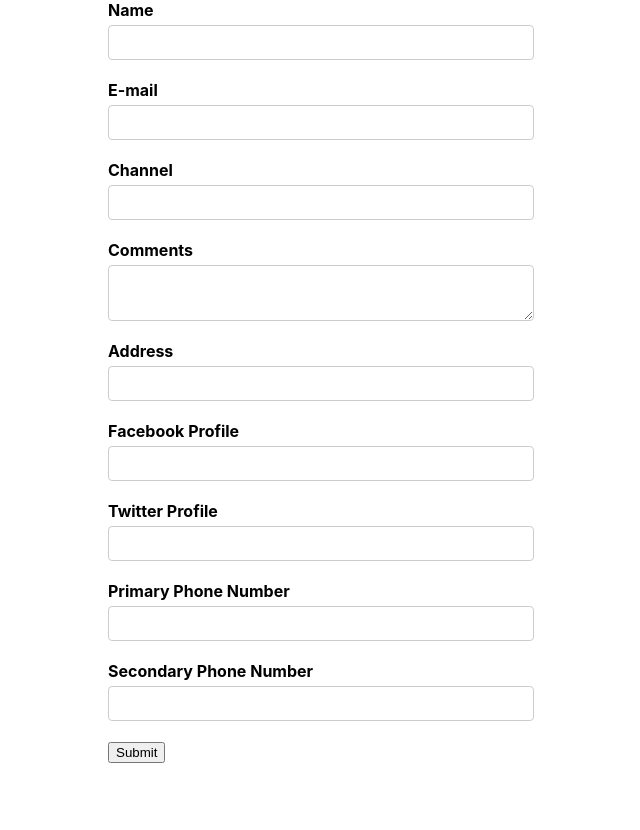
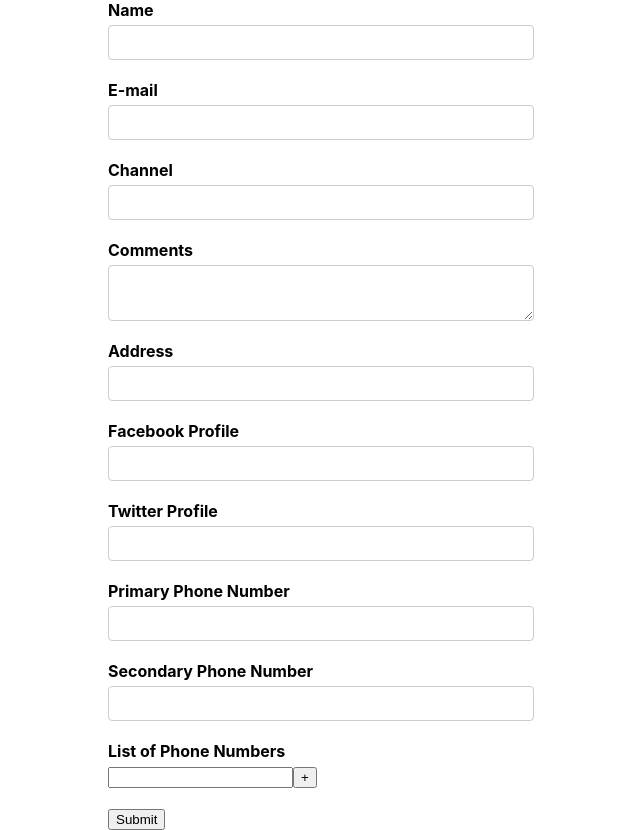
Before and after one commit to DuncanMoyo/formik, a React (Create React App) app: page / in a window 1280 px wide. Shown: the whole page, without its empty margins (319-959 px from the left). Before the commit the page ends 800 px from the top, so only its background shows below. Built offline with nearby package versions, Linux system fonts and the light colour scheme.

Commit message:
t-22 FieldArray Component

```diff
--- a/src/components/YoutubeForm.js
+++ b/src/components/YoutubeForm.js
@@ -1,5 +1,5 @@
 import React from "react";
-import { Formik, Form, Field, ErrorMessage } from "formik";
+import { Formik, Form, Field, ErrorMessage, FieldArray } from "formik";
 import * as Yup from "yup";
 import TextError from "./TextError";
 
@@ -10,10 +10,11 @@
   comments: "",
   address: "",
   social: {
-    facebook: '',
-    twitter: ''
+    facebook: "",
+    twitter: "",
   },
-  phoneNumbers: ['', '']
+  phoneNumbers: ["", ""],
+  phNumbers: [""],
 };
 
 const onSubmit = (values) => {
@@ -45,9 +46,7 @@
           <label htmlFor="email">E-mail</label>
           <Field type="email" id="email" name="email" />
           <ErrorMessage name="email">
-            {
-              errorMsg => <div className="error" >{errorMsg}</div>
-            }
+            {(errorMsg) => <div className="error">{errorMsg}</div>}
           </ErrorMessage>
         </div>
         <div className="form-control">
@@ -65,11 +64,11 @@
           <label htmlFor="address">Address</label>
           <Field name="address">
             {(props) => {
-              const { field, form, meta } = props;
+              const { field, meta } = props;
               console.log("Render Props: ", props);
               return (
                 <div>
-                  <input type='text' id="address" {...field} />
+                  <input type="text" id="address" {...field} />
                   {meta.touched && meta.error ? <div>{meta.error}</div> : null}
                 </div>
               );
@@ -92,6 +91,35 @@
           <label htmlFor="secondaryPh">Secondary Phone Number</label>
           <Field type="text" id="secondaryPh" name="phoneNumbers[1]" />
         </div>
+        <div className="form-control">
+          <label htmlFor="phNumbers">List of Phone Numbers</label>
+          <FieldArray name="phNumbers">
+            {(fieldArrayProps) => {
+              console.log("fieldArrayProps", fieldArrayProps);
+              const { push, remove, form } = fieldArrayProps;
+              const { values } = form;
+              const { phNumbers } = values;
+              return (
+                <div>
+                  {phNumbers.map((phNumber, index) => (
+                    <div key={index}>
+                      <Field name={`phNumbers[${index}]`} />
+                      {index > 0 && (
+                        <button type="button" onClick={() => remove(index)}>
+                          -
+                        </button>
+                      )}
+
+                      <button type="button" onClick={() => push("")}>
+                        +
+                      </button>
+                    </div>
+                  ))}
+                </div>
+              );
+            }}
+          </FieldArray>
+        </div>
         <button type="submit">Submit</button>
       </Form>
     </Formik>
```
